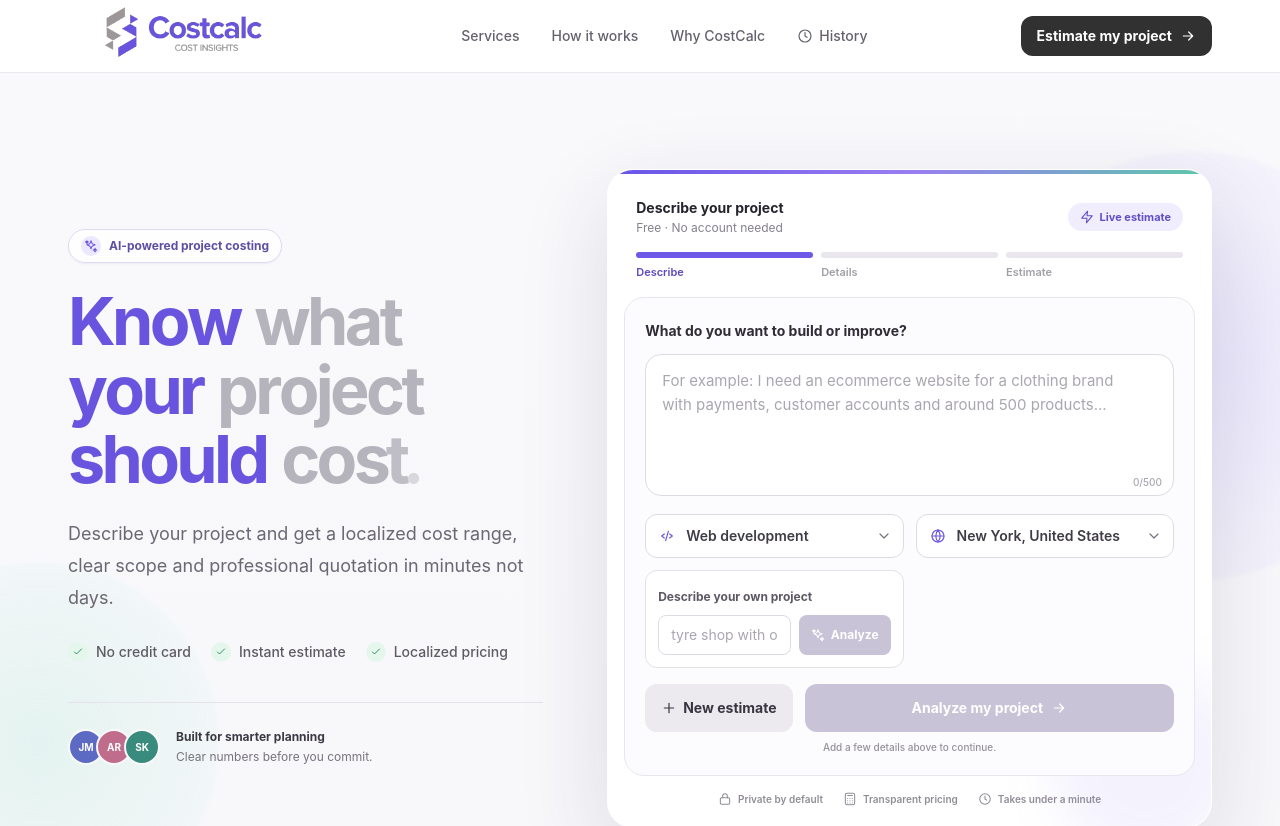
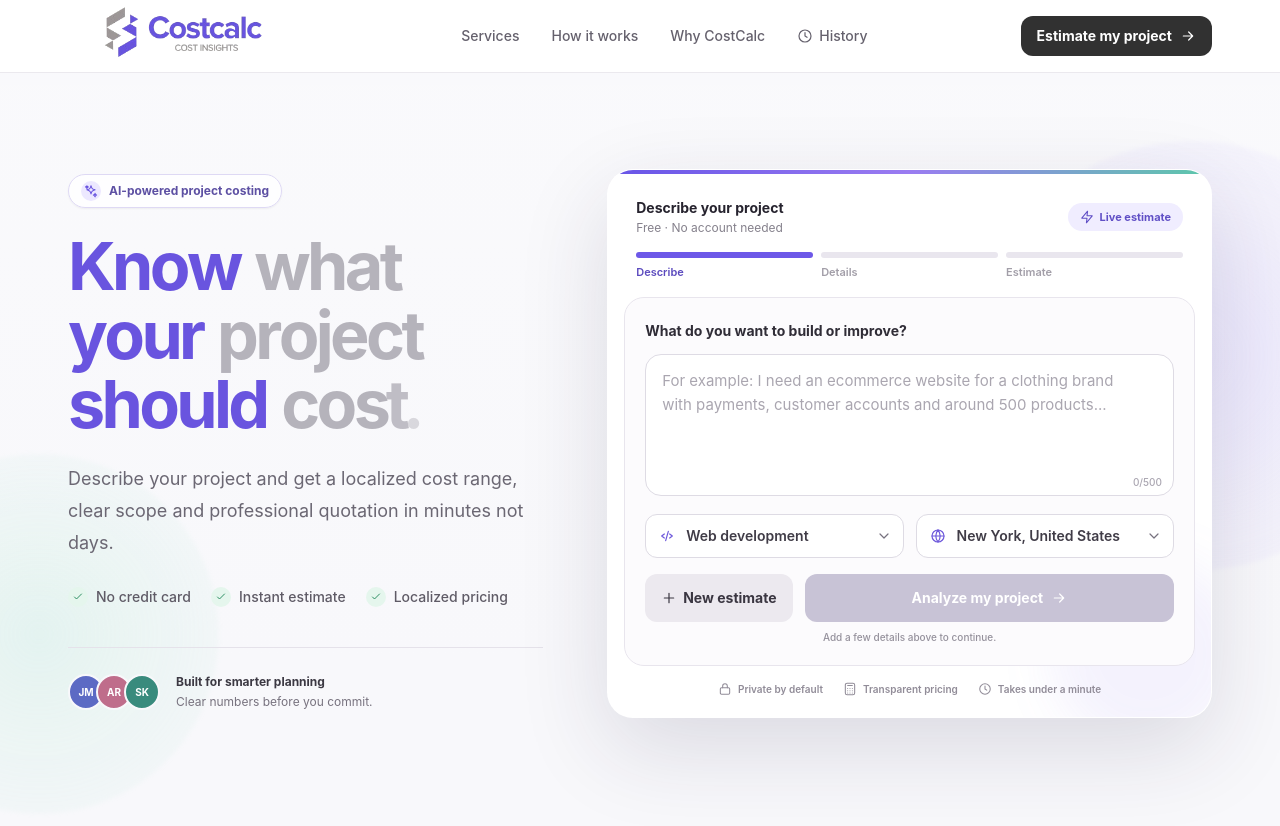
Before and after one commit to Micro-div/cost-calc, a Next.js app: page / in a window 1280 px wide. Shown: the top 826 px of the page. Built offline with nearby package versions, Linux system fonts and the light colour scheme.

Commit message:
update the hero section

```diff
--- a/components/home/Estimator.tsx
+++ b/components/home/Estimator.tsx
@@ -225,7 +225,7 @@
                   </button>
                 </div>
               )}
-              <div className="mt-3 rounded-xl border border-[#e3e0e7] bg-white p-3">
+              {/* <div className="mt-3 rounded-xl border border-[#e3e0e7] bg-white p-3">
                 <label
                   htmlFor="custom-project-description"
                   className="text-xs font-bold text-[#5c5864]"
@@ -268,6 +268,14 @@
                   </p>
                 )}
               </div>
+ */}
+
+
+
+
+
+
+
             </div>
             <label className="block">
               <span className="sr-only">Project location</span>
```
